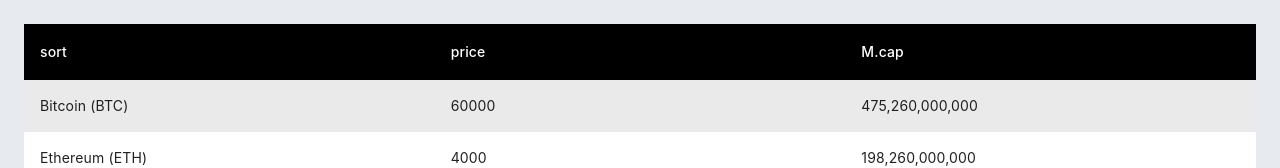
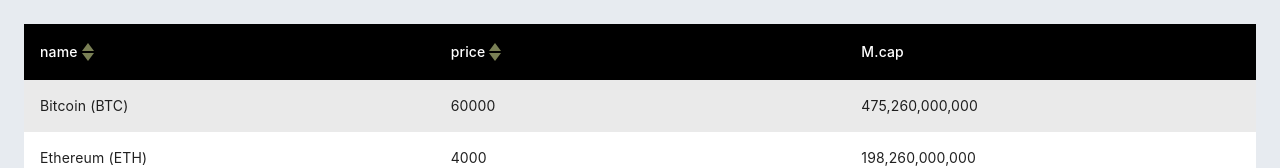
Before and after one commit to lhikarul/react-components, a React (Create React App) app: page / in a window 1280 px wide. Shown: the top 168 px of the page. Built offline with nearby package versions, Linux system fonts and the light colour scheme.

Commit message:
feat: Table component

```diff
--- a/src/App.tsx
+++ b/src/App.tsx
@@ -30,6 +30,7 @@
         title: "price",
         dataIndex: "price",
         width: "33%",
+        sortable: true,
       },
       {
         key: 3,
@@ -80,7 +81,8 @@
           dataSource={dataSource}
           striped
           onRowClick={(data) => console.log(data)}
-          minScrollWidth={500}
+          minWidth={500}
+          skeletonOfRows={3}
         />
       </Demo>
     </ThemeProvider>
--- /dev/null
+++ b/src/components/Table/Sorting/index.tsx
@@ -0,0 +1,70 @@
+import { Dispatch, SetStateAction, useEffect, useState } from "react";
+import { TableColumnsProps, TableDataSource, SortingType } from "../types";
+import { Container, SortIcon } from "./sorting.style";
+
+interface SortingProps {
+  column: TableColumnsProps;
+  unSortedDataSource: TableDataSource[];
+  setDataSource: Dispatch<SetStateAction<TableDataSource[]>>;
+  active: boolean;
+  onChange: () => void;
+}
+
+function Sorting(props: SortingProps) {
+  const { column, unSortedDataSource, setDataSource, active, onChange } = props;
+
+  const [sorting, setSorting] = useState<SortingType>(SortingType.unset);
+
+  const onSorting = () => {
+    setSorting((sorting) =>
+      sorting === SortingType.unset
+        ? SortingType.asc
+        : sorting === SortingType.asc
+        ? SortingType.desc
+        : SortingType.unset
+    );
+    onChange();
+  };
+
+  useEffect(() => {
+    const { dataIndex } = column;
+    if (!active) {
+      setSorting(SortingType.unset);
+    }
+    if (sorting === SortingType.unset) {
+      return setDataSource(unSortedDataSource);
+    }
+    if (sorting === SortingType.asc) {
+      return setDataSource(
+        [...unSortedDataSource].sort((a, b) =>
+          a[dataIndex] - b[dataIndex] > 0 ? 1 : -1
+        )
+      );
+    }
+    if (sorting === SortingType.desc) {
+      return setDataSource(
+        [...unSortedDataSource].sort((a, b) =>
+          a[dataIndex] - b[dataIndex] > 0 ? -1 : 1
+        )
+      );
+    }
+  }, [active, sorting, unSortedDataSource, setDataSource, column]);
+
+  return (
+    <Container onClick={onSorting}>
+      <span>{column.title}</span>
+      <span className="sort">
+        <SortIcon
+          asc={true}
+          color={sorting === SortingType.asc ? "#f0b90b" : ""}
+        />
+        <SortIcon
+          asc={false}
+          color={sorting === SortingType.desc ? "#f0b90b" : ""}
+        />
+      </span>
+    </Container>
+  );
+}
+
+export default Sorting;
--- /dev/null
+++ b/src/components/Table/Sorting/sorting.style.tsx
@@ -0,0 +1,38 @@
+import styled from "@emotion/styled";
+
+export const SortIcon = styled.span<{ asc: boolean; color?: string }>`
+  width: 0;
+  height: 0;
+  border-style: solid;
+  border-width: 0 6px 8px 6px;
+  border-color: transparent transparent
+    ${(props) => (props.color ? props.color : "#7a8055")} transparent;
+  transform: translateY(${(props) => (props.asc ? "-1px" : "1px")})
+    rotate(${(props) => (props.asc ? "360deg" : "180deg")});
+`;
+
+export const Container = styled.div`
+  display: inline-flex;
+  align-items: center;
+  .sort {
+    margin-left: 0.25rem;
+    display: inline-flex;
+    flex-direction: column;
+  }
+`;
+
+// export const Container = styled.div`
+//   /* display: flex;
+//   align-items: center; */
+//   .sort {
+//     /* margin-left: 0.25rem;
+//     display: flex;
+//     flex-direction: column;
+//     align-items: center;
+//     justify-content: center; */
+//     /* ${SortIcon} {
+//       border-style: solid;
+//       border-width: 0 6px 8px 6px;
+//     } */
+//   }
+// `;
--- a/src/components/Table/index.tsx
+++ b/src/components/Table/index.tsx
@@ -1,22 +1,24 @@
 import React, { useEffect, useState } from "react";
 import { useWindowSize } from "react-use";
+import Skelton from "../Skelton";
 import { TableDataSource, TableProps } from "./types";
 import { TableStyled, Td, Th } from "./table.style";
+import Sorting from "./Sorting";
 
 function Table(props: TableProps) {
   const {
     columns,
     className,
     height = "100%",
-    minScrollWidth = 1280,
-    sortPosition,
+    minWidth = 1280,
     striped = false,
     skeletonOfRows,
     onRowClick,
   } = props;
   const [dataSource, setDataSource] = useState<Array<TableDataSource>>([]);
+  const [sortedColumnIndex, setSortedColumnIndex] = useState<number>(-1);
   const { width: windowWidth } = useWindowSize();
-  const isFixed = minScrollWidth >= windowWidth ? true : false;
+  const isFixed = minWidth >= windowWidth ? true : false;
 
   useEffect(() => {
     setDataSource(props.dataSource);
@@ -32,7 +34,7 @@
       }}
     >
       <TableStyled
-        style={{ minWidth: isFixed ? minScrollWidth + "px" : "100%" }}
+        style={{ minWidth: isFixed ? minWidth + "px" : "100%" }}
         striped={striped}
         rowClick={!!onRowClick}
       >
@@ -44,12 +46,35 @@
                 style={{ width: column.width }}
                 fixed={isFixed && column.fixed}
               >
-                {column.sortable ? <div>sort</div> : column.title}
+                {column.sortable ? (
+                  <Sorting
+                    column={column}
+                    unSortedDataSource={props.dataSource}
+                    setDataSource={setDataSource}
+                    active={sortedColumnIndex === index}
+                    onChange={() => setSortedColumnIndex(index)}
+                  />
+                ) : (
+                  column.title
+                )}
               </Th>
             ))}
           </tr>
         </thead>
         <tbody>
+          {dataSource.length === 0 &&
+            [...Array(skeletonOfRows)].map((_, index) => (
+              <React.Fragment key={index}>
+                <tr>
+                  {[...Array(columns.length)].map((_, index) => (
+                    <Td key={index}>
+                      <Skelton width={"100%"} height={20} animation="flash" />
+                    </Td>
+                  ))}
+                </tr>
+              </React.Fragment>
+            ))}
+
           {dataSource.map((data, rowIdx) => (
             <React.Fragment key={rowIdx}>
               <tr onClick={() => onRowClick && onRowClick(data)}>
@@ -60,7 +85,6 @@
                     : typeof data[dataIndex] === "function"
                     ? data[dataIndex]()
                     : data[dataIndex];
-                  console.log(column.title, isFixed, column.fixed);
                   return (
                     <Td key={column.key} fixed={isFixed && column.fixed}>
                       {foundCellData || "-"}
--- a/src/components/Table/types.ts
+++ b/src/components/Table/types.ts
@@ -28,7 +28,7 @@
   dataSource: TableDataSource[];
   className?: string;
   height?: string | number;
-  minScrollWidth?: number | string;
+  minWidth?: number | string;
   onRowClick?: (data: any) => void;
   sortPosition?: "start" | "center" | "end";
   striped?: boolean;
```
